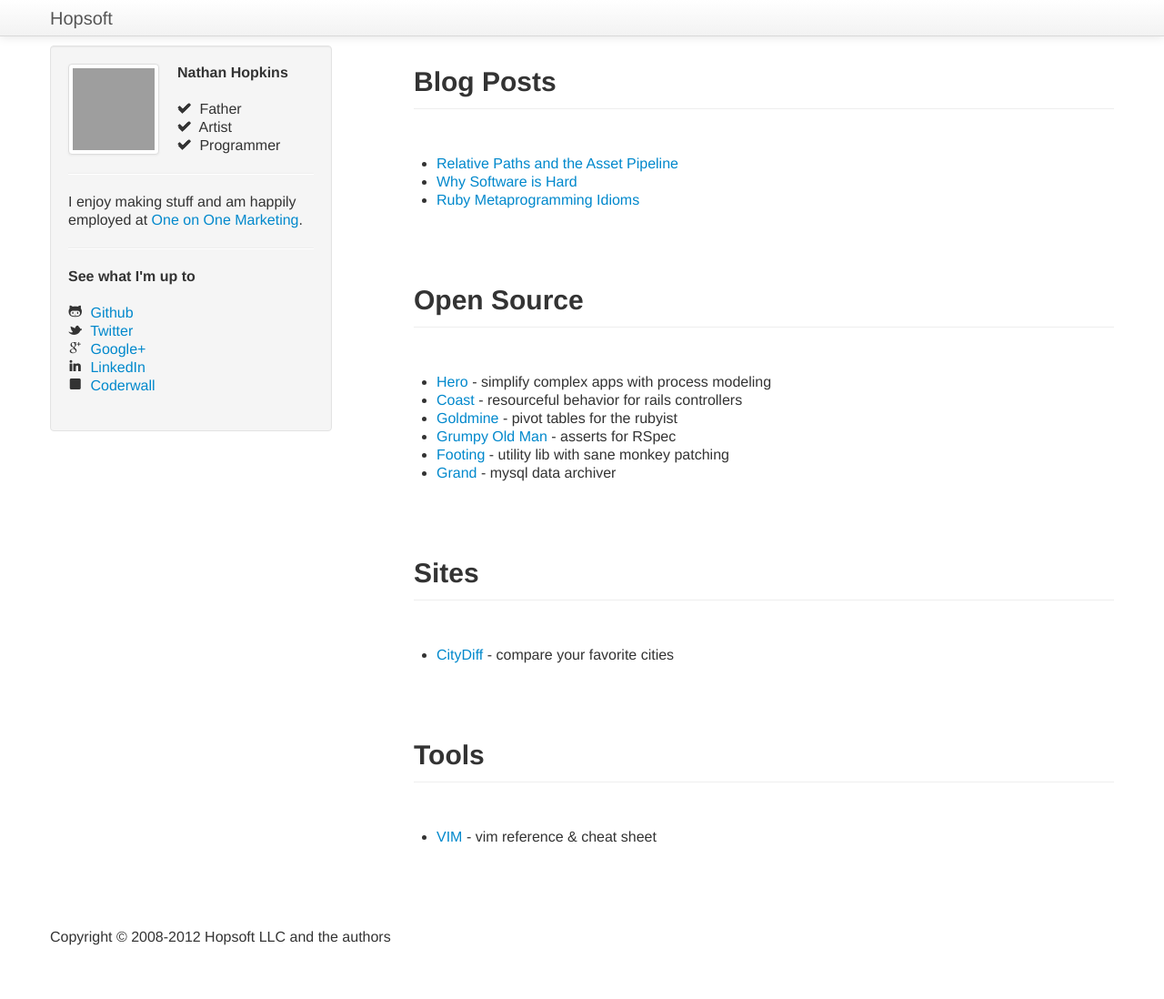
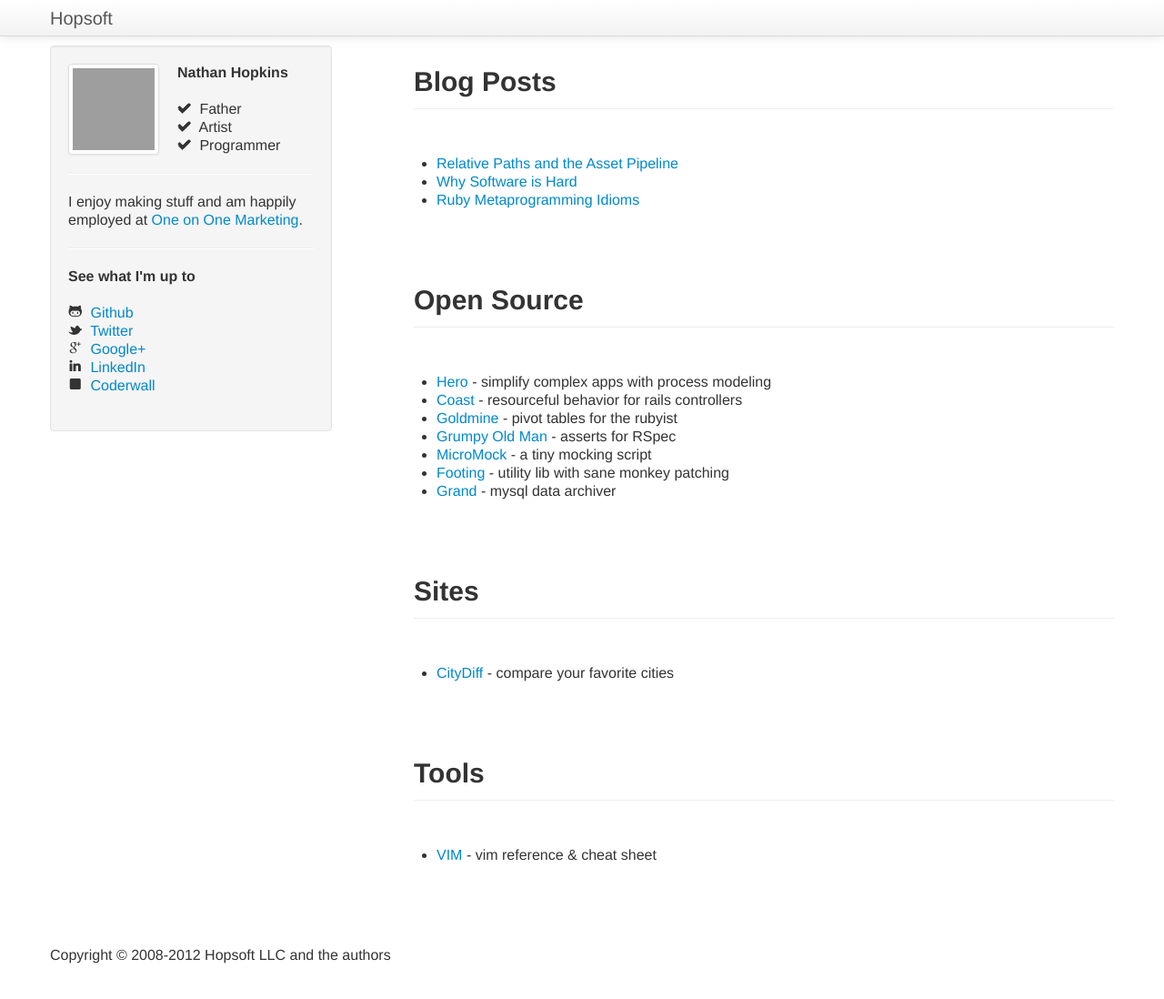
Before and after one commit to hopsoft/hopsoft.github.io, a Jekyll site: the page built from index.markdown, in a window 1280 px wide and 1110 px high. Shown: the top 1098 px of the window at 91% size. Built offline with Jekyll 4.4.1, drawn with Linux system fonts in a browser that asks for light colours; grey boxes are pictures that could not be loaded.

Commit message:
Added a link to micro mock.

```diff
--- a/index.markdown
+++ b/index.markdown
@@ -57,6 +57,10 @@
         - asserts for RSpec
       </li>
       <li>
+        <a href="http://hopsoft.github.com/micro_mock">MicroMock</a>
+        - a tiny mocking script
+      </li>
+      <li>
         <a href="http://hopsoft.github.com/footing/">Footing</a>
         - utility lib with sane monkey patching
       </li>
```
